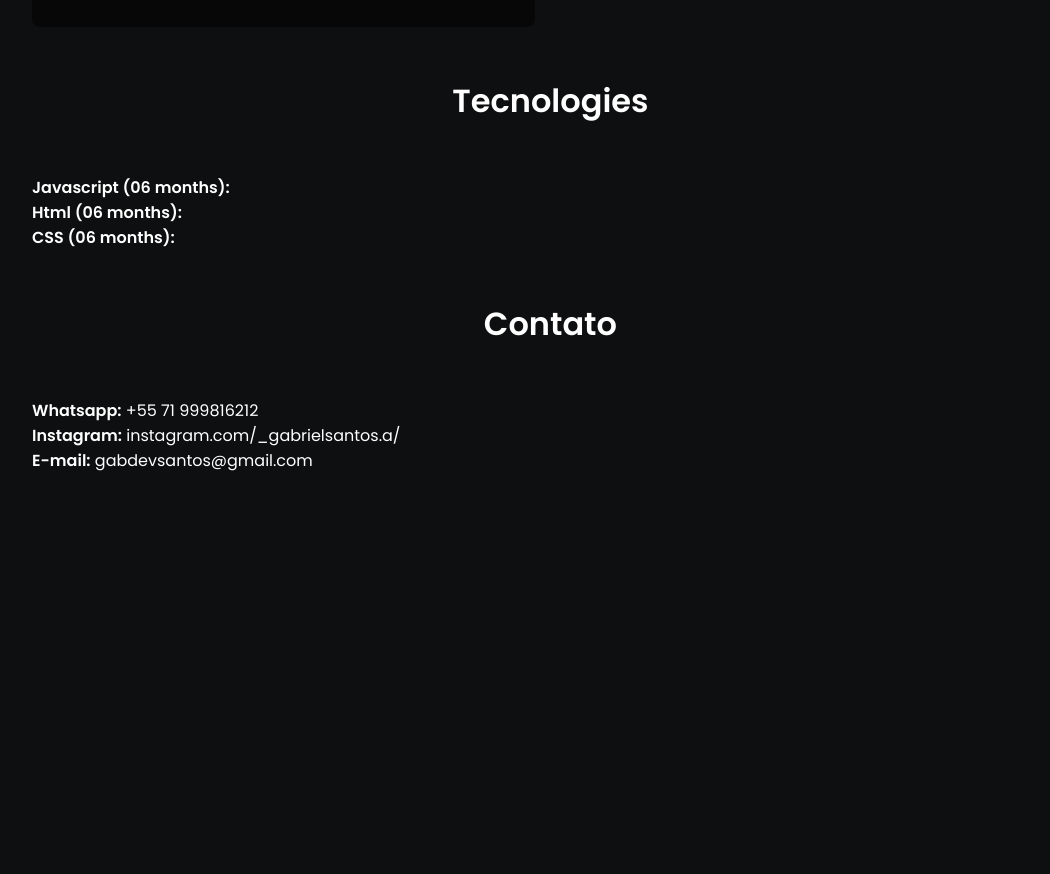
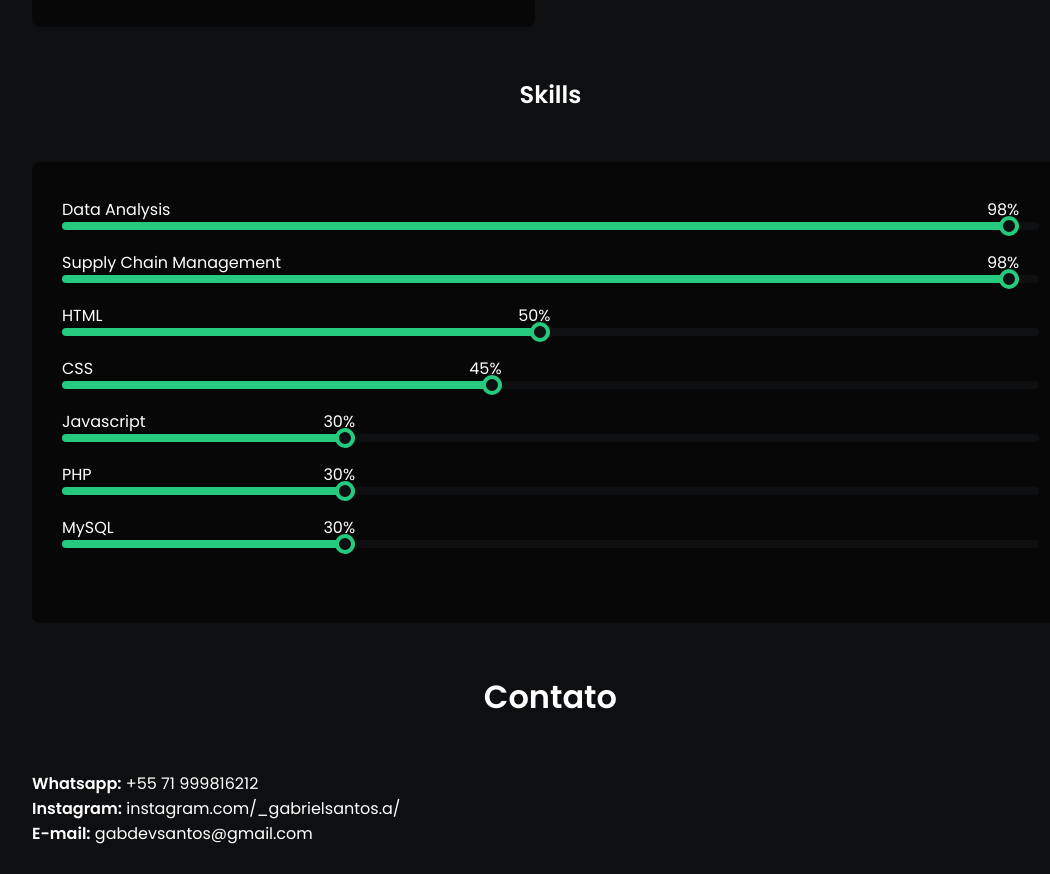
Before and after one commit to assungss/first-steps, a plain HTML site: page curso-carreira-desenvolvedor/site-com-tabela.html in a window 1280 px wide. Shown: the part 2594-3468 px from the top of the page, without its empty margins (160-1210 px from the left). Drawn offline with Linux system fonts and the light colour scheme.

Commit message:
inserido sessão de skills e barras de progresso

```diff
--- a/curso-carreira-desenvolvedor/site-com-tabela.html
+++ b/curso-carreira-desenvolvedor/site-com-tabela.html
@@ -214,6 +214,51 @@
 
 			#aboutmesection , #experiencesection, #contactsection {
 				scroll-margin-top: 40px;
+			}
+
+			.progress-bar {
+				background-color: #0e0f10;
+				height: 8px;
+				border-radius: 8px;
+				position: relative;
+				margin-bottom: 45px;
+
+			}
+
+			.progress-bar-done {
+				background: #25ca7f;
+				height: 100%;
+				border-radius: 8px;
+				position: relative;
+
+			}
+
+			.progress-bar-title {
+				position: absolute;
+				top: -25px;
+
+			}
+
+			.progress-bar-done-text {
+				position: absolute;
+				top: -25px;
+				right: 0px;
+
+			}
+
+			.padding-top-60 {
+				padding-top: 60px;
+			}
+
+			.progress-bar-done-check {
+				background-color: #0e0f10;
+				height: 20px;
+				width: 20px;
+				border: 4px solid #25ca7f;
+				border-radius: 50%;
+				position: absolute;
+				right: 0px;
+				top: -6px;
 			}
 
 		</style>
@@ -508,10 +553,101 @@
 							</div>
 
 						</div>
-						<h1 class="title">Tecnologies</h1>
-						<p><b>Javascript (06 months):</b></p>
-						<p><b>Html (06 months):</b></p>
-						<p><b>CSS (06 months):</b></p>
+						<h2 class="title">Skills</h2>
+						<div class="card padding-top-60">
+							<div class="progress-bar">
+								<div class="progress-bar-title" >
+									Data Analysis
+								</div>
+								<div class="progress-bar-done" style="width: 98%">
+									<div class="progress-bar-done-text">
+										98%
+									</div>
+									<div class="progress-bar-done-check">
+
+									</div>
+								</div>
+							</div>
+							<div class="progress-bar">
+								<div class="progress-bar-title"  >
+									Supply Chain Management
+								</div>
+								<div class="progress-bar-done" style="width: 98%">
+									<div class="progress-bar-done-text">
+										98%
+									</div>
+									<div class="progress-bar-done-check">
+
+									</div>
+								</div>
+							</div>
+							<div class="progress-bar">
+								<div class="progress-bar-title" >
+									HTML
+								</div>
+								<div class="progress-bar-done" style="width: 50%">
+									<div class="progress-bar-done-text">
+										50%
+									</div>
+									<div class="progress-bar-done-check">
+
+									</div>
+								</div>
+							</div>
+							<div class="progress-bar">
+								<div class="progress-bar-title" >
+									CSS
+								</div>
+								<div class="progress-bar-done" style="width: 45%">
+									<div class="progress-bar-done-text">
+										45%
+									</div>
+									<div class="progress-bar-done-check">
+
+									</div>
+								</div>
+							</div>
+							<div class="progress-bar">
+								<div class="progress-bar-title" >
+									Javascript
+								</div>
+								<div class="progress-bar-done" style="width: 30%">
+									<div class="progress-bar-done-text">
+										30%
+									</div>
+									<div class="progress-bar-done-check">
+
+									</div>
+								</div>
+							</div>
+							<div class="progress-bar">
+								<div class="progress-bar-title" >
+									PHP
+								</div>
+								<div class="progress-bar-done" style="width: 30%">
+									<div class="progress-bar-done-text">
+										30%
+									</div>
+									<div class="progress-bar-done-check">
+
+									</div>
+								</div>
+							</div>
+							<div class="progress-bar">
+								<div class="progress-bar-title" >
+									MySQL
+								</div>
+								<div class="progress-bar-done" style="width: 30%">
+									<div class="progress-bar-done-text">
+										30%
+									</div>
+									<div class="progress-bar-done-check">
+
+									</div>
+								</div>
+							</div>
+						</div>
+
 					</div>
 
 					<div id="contactsection" style="height: 1000px">
```
